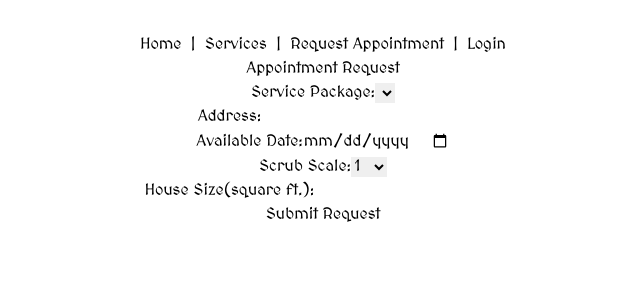
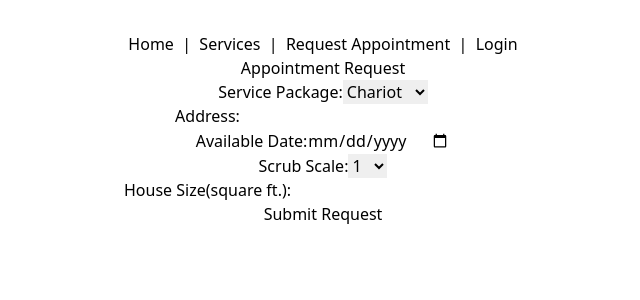
Before and after one commit to Seraphiel97/cottage-and-castle, a React (Vite) app: page /appointment in a window 1280 px wide. Shown: the top 300 px of the page, without its empty margins (317-957 px from the left). Built offline with nearby package versions, Linux system fonts and the light colour scheme.

Commit message:
baseService data seeded

```diff
--- a/src/index.css
+++ b/src/index.css
@@ -1,7 +1,3 @@
 @tailwind base;
 @tailwind components;
 @tailwind utilities;
-
-* {
-    font-family: 'MedievalSharp', cursive;
-}
--- a/src/pages/Appointment/Appointment.jsx
+++ b/src/pages/Appointment/Appointment.jsx
@@ -32,7 +32,9 @@ export default function Appointment() {
         <label>Service Package:</label>
         <select name="baseService" value={apptData.baseService}
         onChange={handleChange} required>
-
+          <option value="643d6cf7392f4c61d764bed8">Chariot</option>
+          <option value="643d6cf7392f4c61d764bed9">Wagon</option>
+          <option value="643d6cf7392f4c61d764beda">Carriage</option>
         </select>
       </div>
       <div>
```
Also changed, not shown: seed.js (+22 -0 lines).
